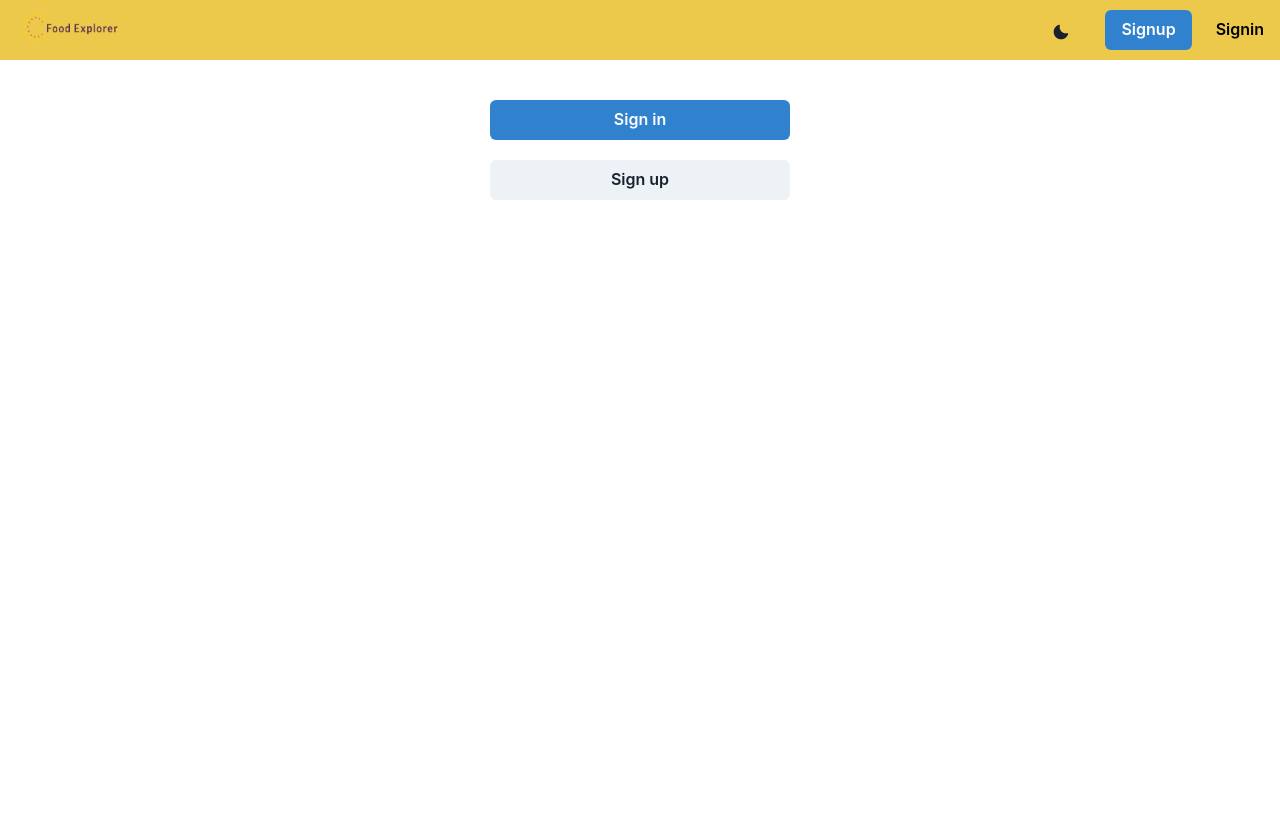
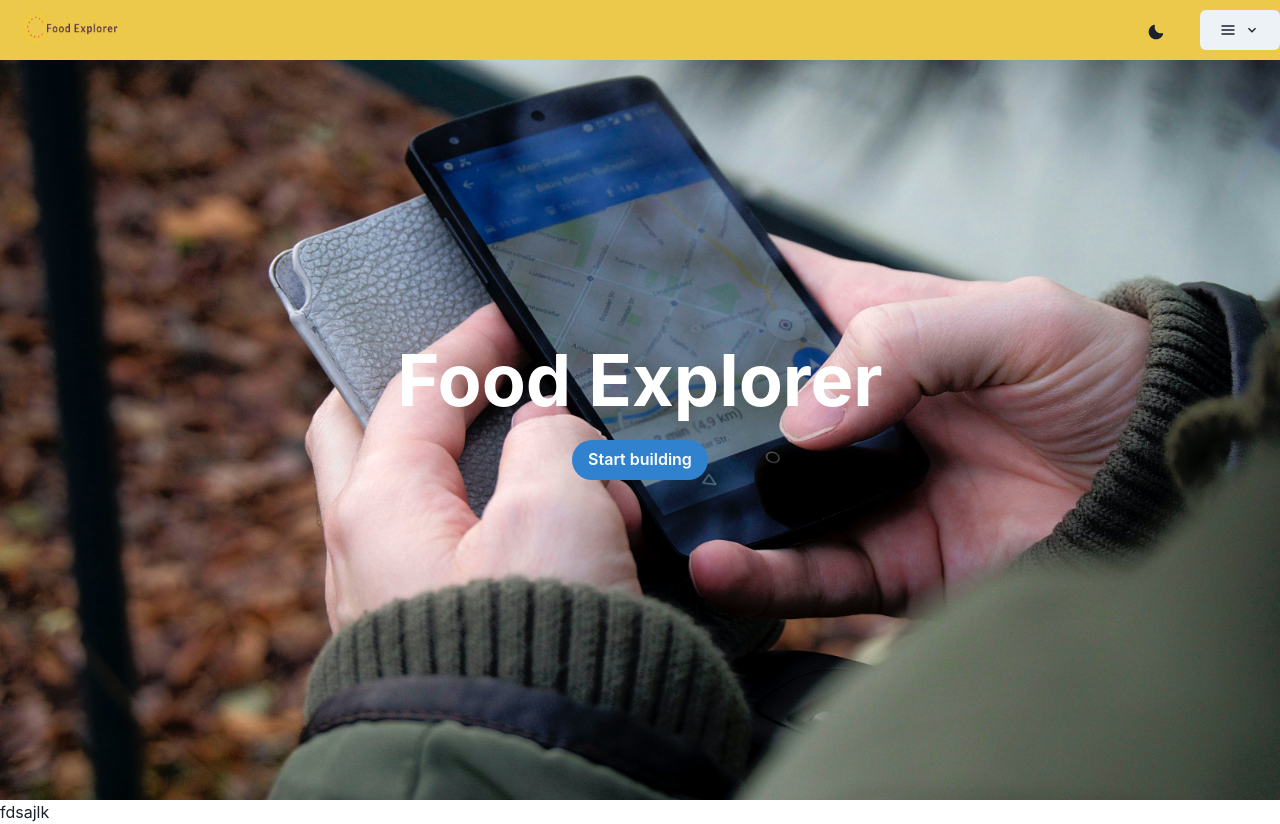
Before and after one commit to CyCTW/FoodExplorer, a React (Create React App) app: page / in a window 1280 px wide. Before the commit the page ends 800 px from the top, so only its background shows below. Built offline with nearby package versions, Linux system fonts and the light colour scheme; no server answers; what gotrue-js would draw is missing.

Commit message:
add main page

```diff
--- a/src/App.jsx
+++ b/src/App.jsx
@@ -1,4 +1,4 @@
-import LoginPage from "./LoginPage";
+import MainPage from "./MainPage";
 import {
   BrowserRouter,
   Redirect,
@@ -59,7 +59,7 @@ function App() {
             {isLogin  ? (
               <Redirect to={`/user/${JWTtoken}`} />
             ) : (
-              <LoginPage />
+              <MainPage />
             )}
           </Route>
           <Route key="1" path="/signin" exact>
--- a/src/LoginPage/index.jsx
+++ /dev/null
@@ -1,18 +0,0 @@
-import { Button, Flex } from "@chakra-ui/react";
-import { Link } from "react-router-dom";
-
-const LoginPage = () => {
-  return (
-    <Flex direction="column" align="center">
-
-      <Button as={Link} to="/signin" colorScheme="blue" mt={100} w="300px">
-        Sign in
-      </Button>
-      <Button as={Link} to="/signup" m={5} w="300px">
-        Sign up
-      </Button>
-    </Flex>
-  );
-};
-
-export default LoginPage;
--- /dev/null
+++ b/src/MainPage/index.jsx
@@ -0,0 +1,40 @@
+import { Box, Button, Flex, Heading, Text } from "@chakra-ui/react";
+import { Link } from "react-router-dom";
+
+import BannerImage from "../icon/banner.jpg";
+const MainPage = () => {
+  return (
+    <>
+      <Flex
+        style={{
+          backgroundImage: `url(${BannerImage})`,
+          backgroundSize: "100% 100vh",
+          backgroundRepeat: "no-repeat",
+        }}
+        w="100%"
+        h="100vh"
+        direction="column"
+        align="center"
+        justify="center"
+      >
+        <Heading size="4xl" as="h1" color="white" m={6}>
+          Food Explorer
+        </Heading>
+        <Button
+          as={Link}
+          to="/signup"
+          variant="solid"
+          colorScheme="blue"
+          borderRadius="20px"
+        >
+          Start building
+        </Button>
+      </Flex>
+      <Flex>
+        fdsajlk
+      </Flex>
+    </>
+  );
+};
+
+export default MainPage;
--- a/src/SigninPage/index.jsx
+++ b/src/SigninPage/index.jsx
@@ -10,6 +10,8 @@ import {
   IconButton,
   Stack,
   FormHelperText,
+  Heading,
+  HStack,
 } from "@chakra-ui/react";
 import { Link as ReachLink, useHistory } from "react-router-dom";
 import { ArrowBackIcon } from "@chakra-ui/icons";
@@ -17,7 +19,7 @@ import { useForm } from "react-hook-form";
 import { AuthGetJWT, AuthLogin } from "../component/Auth";
 import { useState } from "react";
 
-const SigninPage = ({handleLogin}) => {
+const SigninPage = ({ handleLogin }) => {
   const history = useHistory();
   const { register, handleSubmit } = useForm();
   const [UIState, setUIState] = useState();
@@ -32,7 +34,7 @@ const SigninPage = ({handleLogin}) => {
         .then((token) => {
           console.log("token", token);
           setUIState("success");
-          handleLogin({token});
+          handleLogin({ token });
           history.push(`/user/${token}`);
         })
         .catch((err) => {
@@ -47,18 +49,8 @@ const SigninPage = ({handleLogin}) => {
   };
   return (
     <>
-      <IconButton
-        m={5}
-        colorScheme="pink"
-        size="lg"
-        aria-label="Search database"
-        icon={<ArrowBackIcon />}
-        as={ReachLink}
-        to="/"
-      />
-
-      <Flex direction="column" align="center">
-        <Text fontSize={50}>Sign in</Text>
+      <Flex direction="column" align="center" mt="100px">
+        <Heading size="3xl">Sign in</Heading>
         <form onSubmit={handleSubmit(onSubmit)}>
           <Stack spacing="30px">
             <FormControl
@@ -83,9 +75,20 @@ const SigninPage = ({handleLogin}) => {
             >
               <FormLabel>Password</FormLabel>
               <Input name="password" type="password" ref={register} />
-              {UIState === "error" && <FormHelperText color="red.500">Email or password invalid</FormHelperText>}
+              {UIState === "error" && (
+                <FormHelperText color="red.500">
+                  Email or password invalid
+                </FormHelperText>
+              )}
             </FormControl>
             <Checkbox w="300px">Remember me</Checkbox>
+            <HStack>
+              <Text>Do not have an account? </Text>
+              <Text color="blue.500" as={ReachLink} to="/signup">
+                Sign up
+              </Text>
+            </HStack>
+
             <Button
               isLoading={UIState === "loading"}
               type="submit"
@@ -94,17 +97,8 @@ const SigninPage = ({handleLogin}) => {
             >
               Sign in
             </Button>
-            <Button as={ReachLink} w="300px">
-              Sign in with Facebook
-            </Button>
-            <Button as={ReachLink} w="300px">
-              Sign in with Google
-            </Button>
           </Stack>
         </form>
-        <Link as={ReachLink} to="/forgetpassword" mt={5} w="300px">
-          Forget password?
-        </Link>
       </Flex>
     </>
   );
--- a/src/SignupPage/index.jsx
+++ b/src/SignupPage/index.jsx
@@ -8,6 +8,9 @@ import {
   IconButton,
   Stack,
   FormHelperText,
+  Heading,
+  HStack,
+  Link,
 } from "@chakra-ui/react";
 import {
   Link as ReachLink,
@@ -43,20 +46,12 @@ const SignupPage = () => {
   };
   return (
     <>
-      <IconButton
-        m={5}
-        colorScheme="pink"
-        size="lg"
-        aria-label="goback"
-        icon={<ArrowBackIcon />}
-        as={ReachLink}
-        to="/"
-      />
-
       <Switch>
         <Route path={`${path}`} exact>
-          <Flex direction="column" align="center">
-            <Text fontSize={50}>Sign up</Text>
+          <Flex direction="column" align="center" mt="100px">
+            <Heading size="3xl" m={5}>
+              Sign up
+            </Heading>
             <form onSubmit={handleSubmit(onSubmit)}>
               <Stack spacing="30px">
                 <FormControl id="email" isRequired w="300px">
@@ -91,6 +86,12 @@ const SignupPage = () => {
                     </FormHelperText>
                   )}
                 </FormControl>
+                <HStack>
+                  <Text>Already has an account? </Text>
+                  <Text color="blue.500" as={ReachLink} to="/signin">
+                    Sign in
+                  </Text>
+                </HStack>
                 <Button
                   isLoading={UIState === "loading"}
                   type="submit"
@@ -98,12 +99,6 @@ const SignupPage = () => {
                   w="300px"
                 >
                   Sign up
-                </Button>
-                <Button as={ReachLink} w="300px">
-                  Sign up with Facebook
-                </Button>
-                <Button as={ReachLink} w="300px">
-                  Sign up with Google
                 </Button>
               </Stack>
             </form>
--- a/src/component/CategoryCardEdit.jsx
+++ b/src/component/CategoryCardEdit.jsx
@@ -1,4 +1,5 @@
-import { Button, Center,  Stack, useToast } from "@chakra-ui/react";
+import { DeleteIcon, Icon, LinkIcon } from "@chakra-ui/icons";
+import { Button, Center, Stack, useToast } from "@chakra-ui/react";
 
 const CategoryCardEdit = ({ removeCard, placeInfo }) => {
   const toast = useToast();
@@ -39,18 +40,19 @@ const CategoryCardEdit = ({ removeCard, placeInfo }) => {
   };
   return (
     <Center mt={9}>
-      <Stack w="300px">
+      <Stack w="300px" spacing="20px">
         <Button colorScheme="blue" onClick={handleDirection}>
+          <LinkIcon mr={3} />
           Direction
         </Button>
         <Button
-          mt={5}
           colorScheme="red"
           variant="outline"
           onClick={() =>
             removeCard({ category: placeInfo.category, placeInfo })
           }
         >
+          <DeleteIcon mr={3}/>
           Remove from list
         </Button>
       </Stack>
--- a/src/component/FoodList.jsx
+++ b/src/component/FoodList.jsx
@@ -1,4 +1,4 @@
-import { DeleteIcon } from "@chakra-ui/icons";
+import { ChevronDownIcon, ChevronUpIcon, DeleteIcon } from "@chakra-ui/icons";
 import {
   Box,
   Button,
@@ -12,6 +12,7 @@ import {
   Stack,
   Text,
 } from "@chakra-ui/react";
+import { useEffect, useState } from "react";
 import { useHistory, useRouteMatch } from "react-router-dom";
 import FoodCard from "./FoodCard";
 import SkeletonCard from "./SkeletonCard";
@@ -29,14 +30,31 @@ const FoodList = ({
 }) => {
   console.log({ placeInfo });
 
-  console.log({ checkBoxState });
-
+  useEffect(() => {
+    if (foodlist) {
+      Object.keys(foodlist).map((category) => {
+        setListState((state) => ({
+          ...state,
+          [category]: true,
+        }));
+      });
+    }
+  }, [foodlist]);
+  const [listState, setListState] = useState({});
+  console.log({ listState });
   const history = useHistory();
   let { url } = useRouteMatch();
 
   const handleClickCard = ({ placeInfo }) => {
     setSelectedPlace(placeInfo);
     history.push(`${url}/show/${placeInfo.placeId}`);
+  };
+  const handleClickCategory = ({ category }) => {
+    console.log("Category", category);
+    setListState((state) => ({
+      ...state,
+      [category]: !state[category],
+    }));
   };
 
   return (
@@ -93,8 +111,21 @@ const FoodList = ({
             return (
               <Box key={idx} w="80%">
                 <HStack>
-                  <Box m={5}>
-                    <Text fontSize="4xl">{category}</Text>
+                  <Box
+                    m={5}
+                    as={Button}
+                    variant="unstyled"
+                    onClick={() => handleClickCategory({ category })}
+                  >
+                    <HStack>
+                      <Text fontSize="4xl">{category}</Text>
+
+                      {listState[category] ? (
+                        <ChevronUpIcon />
+                      ) : (
+                        <ChevronDownIcon />
+                      )}
+                    </HStack>
                   </Box>
                   <IconButton
                     onClick={() => handleDeleteCategory({ category })}
@@ -102,6 +133,7 @@ const FoodList = ({
                   />
                 </HStack>
                 {placeInfo &&
+                  listState[category] &&
                   placeInfo[category].map((place, idx) => {
                     return (
                       <FoodCard
--- a/src/component/Nav.jsx
+++ b/src/component/Nav.jsx
@@ -1,4 +1,9 @@
-import { MoonIcon, SunIcon } from "@chakra-ui/icons";
+import {
+  ChevronDownIcon,
+  HamburgerIcon,
+  MoonIcon,
+  SunIcon,
+} from "@chakra-ui/icons";
 import {
   Flex,
   HStack,
@@ -6,6 +11,12 @@ import {
   Image,
   IconButton,
   useColorMode,
+  Menu,
+  MenuButton,
+  MenuList,
+  MenuItem,
+  Box,
+  Text,
 } from "@chakra-ui/react";
 import { Link, useHistory } from "react-router-dom";
 import Logo from "../icon/logo_transparent.png";
@@ -54,22 +65,37 @@ const Nav = ({ isLogin, setIsLogin }) => {
           onClick={toggleColorMode}
           bgColor="none"
         ></IconButton>
+        <Menu mr={7}>
+          <MenuButton
+            as={IconButton}
+            icon={<HamburgerIcon />}
+            rightIcon={<ChevronDownIcon />}
+            p={5}
+            mr={3}
+          />
+
+          <MenuList>
             {isLogin && isLogin ? (
               <>
-            <Button colorScheme="red" onClick={handleLogout && handleLogout}>
-              Logout
-            </Button>
+                <MenuItem as={Link} to="/account">
+                  <Text fontSize="20px" fontFamily="sans-serif">Account</Text>
+                </MenuItem>
+                <MenuItem onClick={handleLogout && handleLogout}>
+                  <Text fontSize="20px">Logout</Text>
+                </MenuItem>
               </>
             ) : (
               <>
-            <Button colorScheme="blue" as={Link} to="/signup">
-              Signup
-            </Button>
-            <Button colorScheme="yellow" as={Link} to="/signin">
-              Signin
-            </Button>
+                <MenuItem as={Link} to="/signup">
+                  <Text fontSize="20px">Signup</Text>
+                </MenuItem>
+                <MenuItem as={Link} to="/signin">
+                  <Text fontSize="20px">Signin</Text>
+                </MenuItem>
               </>
             )}
+          </MenuList>
+        </Menu>
       </HStack>
     </Flex>
   );
```
Also changed, not shown: src/icon/banner.jpg (added). Lines whose indentation alone changed are shown as unchanged.
